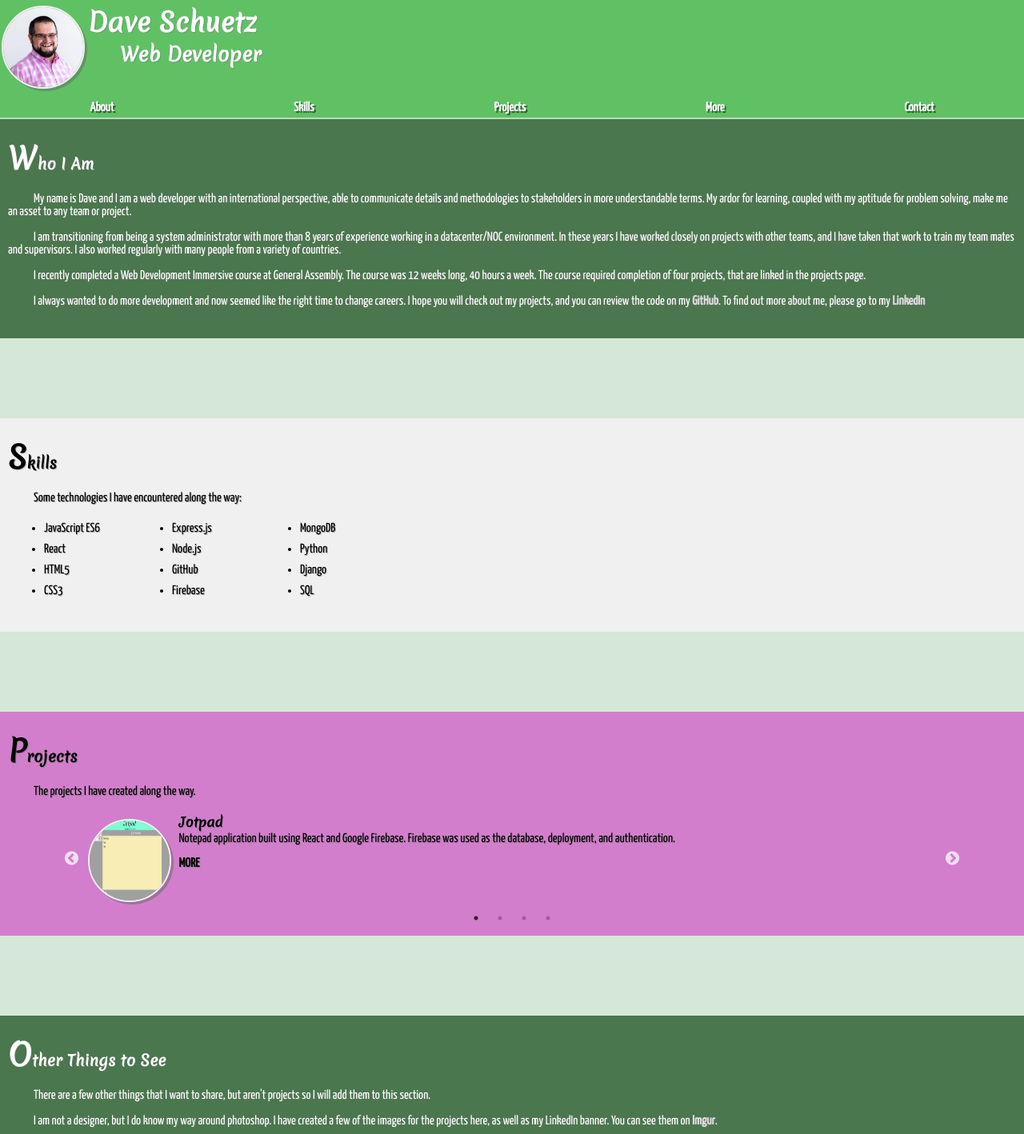
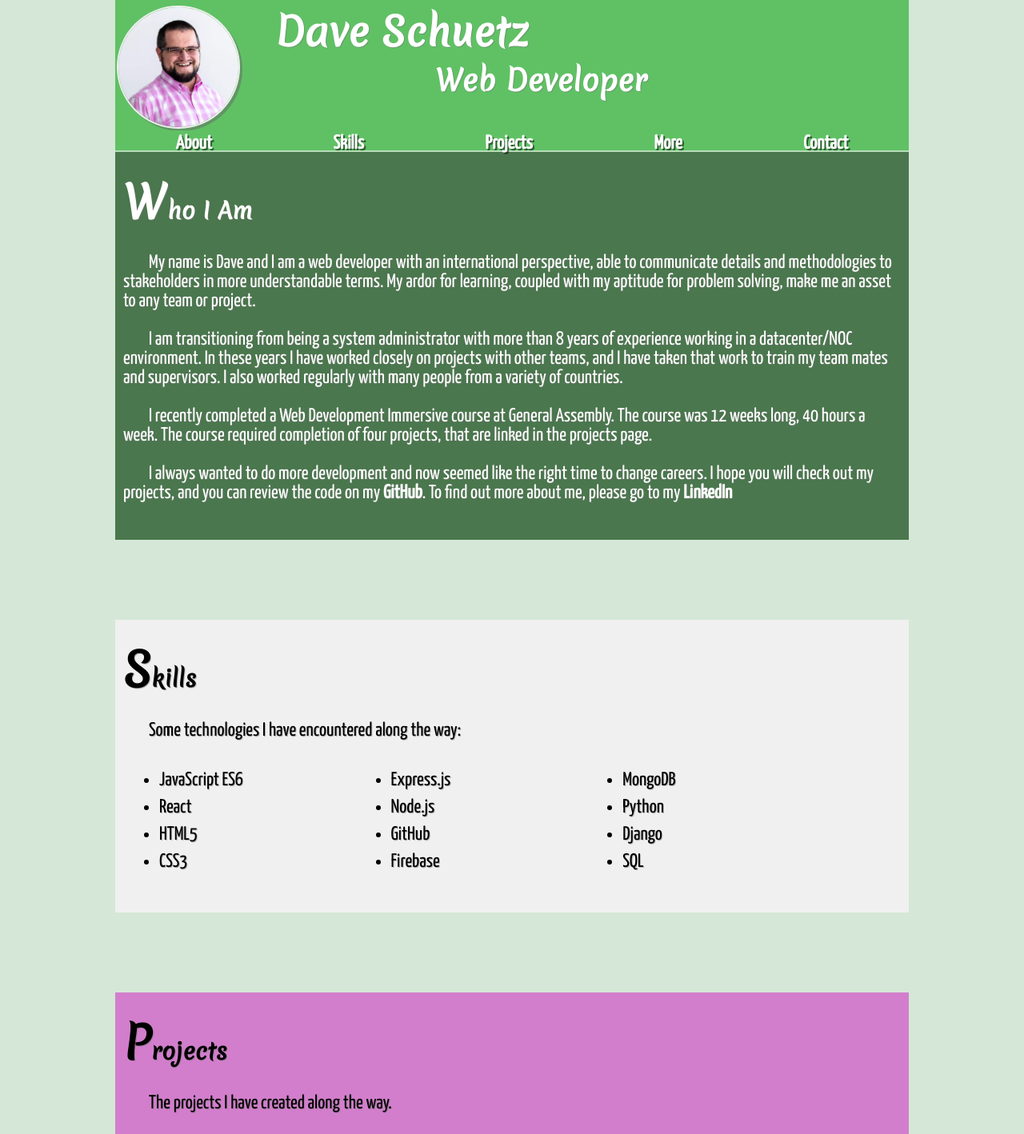
Before and after one commit to DaveSchuetz/DaveSchuetz.github.io, a React (Create React App) app: page / in a window 1280 px wide. Shown: the top 1418 px of the page at 80% size. Built offline with nearby package versions, Linux system fonts and the light colour scheme.

Commit message:
work for web

```diff
--- a/src/components/App.css
+++ b/src/components/App.css
@@ -35,19 +35,13 @@ h1.intro{
 h2.intro{
   margin-top: 0;
   margin-bottom: 35px;
-  margin-left: 150px;
+  margin-left: 160px;
 }
 nav{
   display: flex;
   align-items: center;
   margin-bottom: 2px;
   text-shadow: 2px 2px rgba(0, 0, 0, 0.5);
-}
-nav a{
-  flex-grow:1;
-  text-align: center;
-  color: white;
-  transition: all 0.3s ease;
 }
 .info{
   padding: 22px 10px;
@@ -68,3 +62,27 @@ nav a{
   font-weight: bold;
   font-size: 200%;
 }
+.nav-link{
+  flex-grow:1;
+  text-align: center;
+  color: white;
+  text-decoration: none;
+  transition: all 0.3s ease;
+}
+.nav-link:hover{
+  color: rgb(210,126,204);
+  transition: all 0.3s ease;
+  text-decoration: none;
+}
+@media (min-width: 992px){
+  h2.intro{
+    margin-left: 400px;
+  }
+  h1.intro{
+    margin-left: 200px;
+  }
+  .profPic{
+    height: 150px;
+    width: 150px;
+  }
+}
--- a/src/components/App.js
+++ b/src/components/App.js
@@ -18,11 +18,11 @@ class App extends Component {
         </header>
         <div className="nav-lock">
             <nav>
-              <a href="#bio">About</a>
-              <a href="#skills">Skills</a>
-              <a href="#projects">Projects</a>
-              <a href="#more">More</a>
-              <a href="#contact">Contact</a>
+              <a className="nav-link" href="#bio">About</a>
+              <a className="nav-link" href="#skills">Skills</a>
+              <a className="nav-link" href="#projects">Projects</a>
+              <a className="nav-link" href="#more">More</a>
+              <a className="nav-link" href="#contact">Contact</a>
             </nav>
           </div>
         <div id="bio">
--- a/src/components/Bio.css
+++ b/src/components/Bio.css
@@ -1,5 +1,5 @@
 .sentence-link{
-    color: rgb(221, 221, 221);
+    color: white;
     text-decoration: none;
     transition: all 0.3s ease;
 }
--- a/src/components/Projects.css
+++ b/src/components/Projects.css
@@ -3,10 +3,6 @@
 }
 .show-proj{
     width: 500px;
-}
-.scroll{
-    overflow-x: auto;
-    margin-top: -15px;
 }
 .proj-slide{
     width: 85%;
@@ -52,3 +48,15 @@ h4{
     transition: all 0.3s ease;
     text-decoration: none;
 }
+@media (min-width: 992px){
+    .project-img{
+        height: 150px;
+        width: 150px;
+    }
+    .proj-hidden{
+        display: block;
+    }
+    .more-btn{
+        display: none;
+    }
+}
--- a/src/components/Projects.js
+++ b/src/components/Projects.js
@@ -4,6 +4,7 @@ import jot from "../images/jotpad.png"
 import hanoi from "../images/Hanoi.png"
 import chef from "../images/silhouette.png"
 import bc from "../images/bookclub.png"
+import portfolio from "../images/portfolio.png"
 import "./Projects.css"
 
 class Projects extends Component {
@@ -48,6 +49,15 @@ class Projects extends Component {
                     final: "This project tested our abilities to divide work and to work through GitHub conflicts. We did run into a few issues with merging into GitHub, but otherwise, our project went smoothly. That is, until it came time to deploy. One thing that we saw was an issue while deploying to Surge, where it was having issues redirecting. This turns out was due to an issue Surge has with React routing, the resolution was to add a 200.html page, that Surge would use as the go to if the routing was not perfect, from there it would use React routing as expected",
                     app: "http://mern-bookclub.surge.sh/",
                     github: "https://github.com/DaveSchuetz/BookClub-FrontEnd"
+                },
+                {
+                    name: "Portfolio",
+                    image: portfolio,
+                    shortDesc: "My personal portfolio page built with React.",
+                    about:"My portfolio page redone in React, and mobile responsive. Original was just a few linked HTML pages, so I felt it didn't show off what I had learned, and the kind of work I wanted to do.",
+                    final: "I tried to put in quite a bit of variety with the build. Sections that are just text and a section that uses a Slider component, it also allows for clicking to expand the descriptions. The skill part is set up so that it will scroll to the right on mobile, without scrolling the other sections. The most frustrating part was trying to get it hosted on GitHub. This involved manipulating the scripts in package.json. The link below is going to take you to the old portfolio page.",
+                    app: "https://daveschuetz.github.io/old_portfolio/",
+                    github:"https://github.com/DaveSchuetz/DaveSchuetz.github.io"
                 }
             ]
         }
@@ -83,7 +93,7 @@ class Projects extends Component {
                         <div className={visibility}>
                             <p>{project.about}</p>
                             <p>{project.final}</p>
-                            <p>View <a href={project.app} className="project-link" target="_blank" rel="noopener noreferrer">here</a>. See the code on <a href={project.github} className="project-link" target="_blank" rel="noopener noreferrer">Github</a>.</p><strong onClick={this.showText}>LESS</strong>
+                            <p>View <a href={project.app} className="project-link" target="_blank" rel="noopener noreferrer">here</a>. See the code on <a href={project.github} className="project-link" target="_blank" rel="noopener noreferrer">Github</a>.</p><strong className="more-btn" onClick={this.showText}>LESS</strong>
                         </div>
                     </div>
                     )}
--- a/src/components/Skills.css
+++ b/src/components/Skills.css
@@ -1,7 +1,7 @@
 .skills{
     display: flex;
     flex-wrap: wrap;
-    width: 500px;
+    min-width: 500px;
 }
 .group{
     background: #f0f0f0;
--- a/src/index.css
+++ b/src/index.css
@@ -11,3 +11,10 @@ a {
   text-decoration: none;
   font-weight: 600;
 }
+@media (min-width: 992px){
+  body{
+    width: 992px;
+    margin: auto;
+    font-size: x-large;
+  }
+}
```
Also changed, not shown: src/images/portfolio.png (added).
